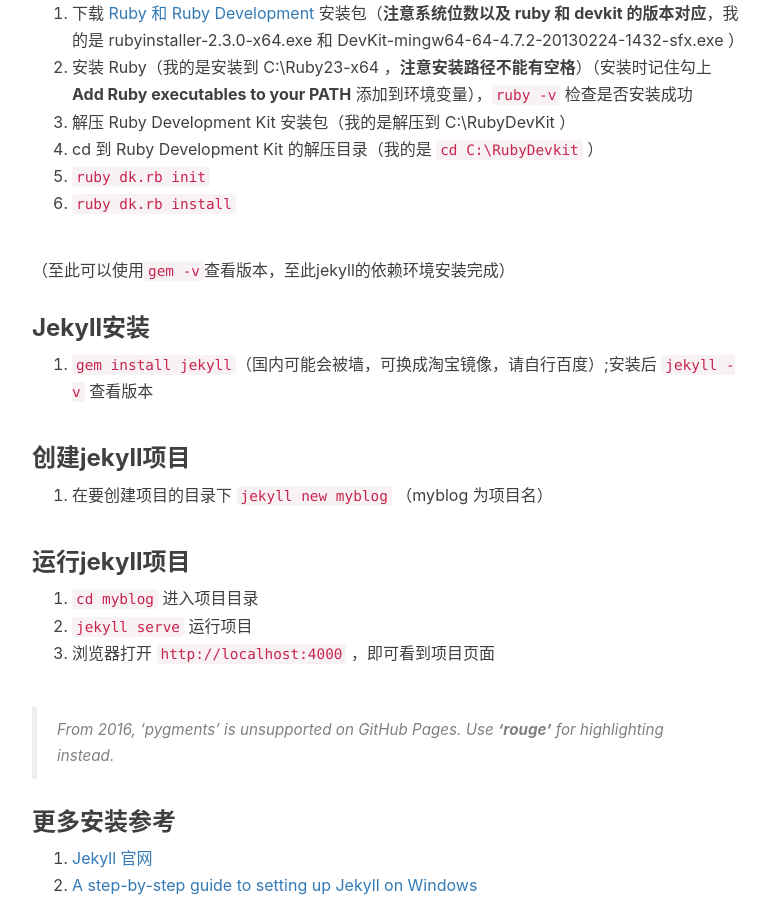
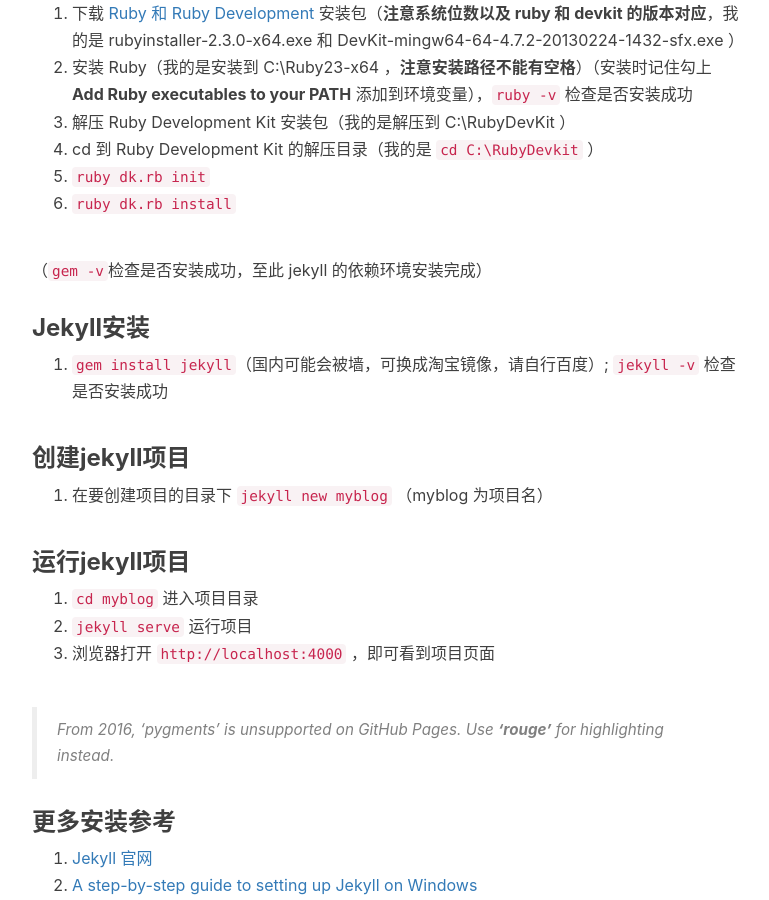
Before and after one commit to bglky/bglky.github.io, a Jekyll site: the page built from _posts/2016-05-09-hello-jekyll.markdown, in a window 1280 px wide and 900 px high, scrolled down 609 px. Shown: the whole window, without its empty margins (233-1002 px from the left). Built offline with Jekyll 4.4.1, drawn with Linux system fonts in a browser that asks for light colours; nearby versions of some CDN libraries; comment, search, counter and statistics services are not loaded.

Commit message:
update blog

```diff
--- a/_posts/2016-05-09-hello-jekyll.markdown
+++ b/_posts/2016-05-09-hello-jekyll.markdown
@@ -19,12 +19,12 @@
  5. `ruby dk.rb init`
  6. `ruby dk.rb install`
 
-（至此可以使用`gem -v`查看版本，至此jekyll的依赖环境安装完成）
+（`gem -v`检查是否安装成功，至此 jekyll 的依赖环境安装完成）
 
 
 ### Jekyll安装
 
- 1.  `gem install jekyll`（国内可能会被墙，可换成淘宝镜像，请自行百度）;安装后 `jekyll -v` 查看版本
+ 1.  `gem install jekyll`（国内可能会被墙，可换成淘宝镜像，请自行百度）; `jekyll -v` 检查是否安装成功
 
 ### 创建jekyll项目
 
```
